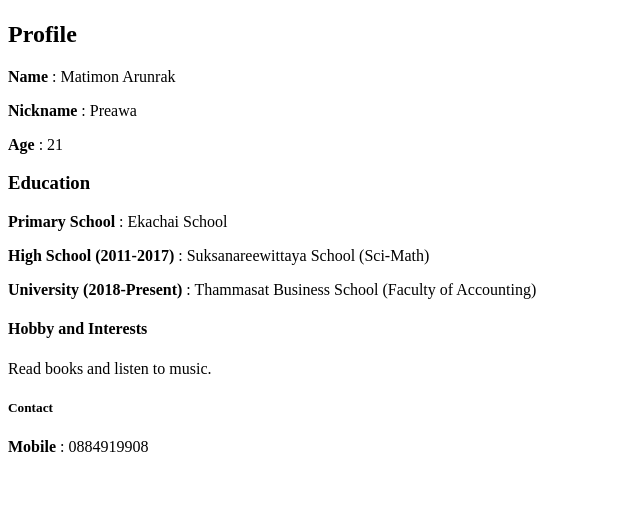
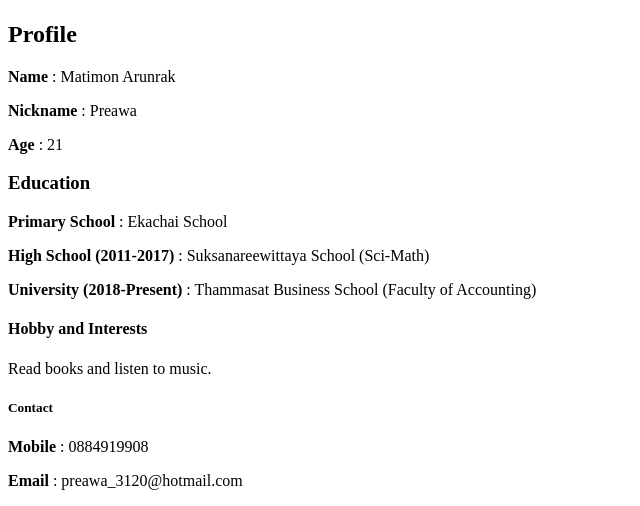
Before and after one commit to PreaWhale-ark/PreaWhale-ark, a plain HTML site: page about us.html in a window 1280 px wide. Shown: the part 383-889 px from the top of the page, without its empty margins (0-640 px from the left). Before the commit the page ends 855 px from the top, so only its background shows below. Drawn offline with Linux system fonts and the light colour scheme.

Commit message:
Update about us.html

```diff
--- a/about us.html
+++ b/about us.html
@@ -25,6 +25,6 @@
 
 <h5>Contact</h5>
    <p><b>Mobile</b> : 0884919908</p>
-
+  <p><b>Email</b> : preawa_3120@hotmail.com</p>
 </body>
 </html>
```
